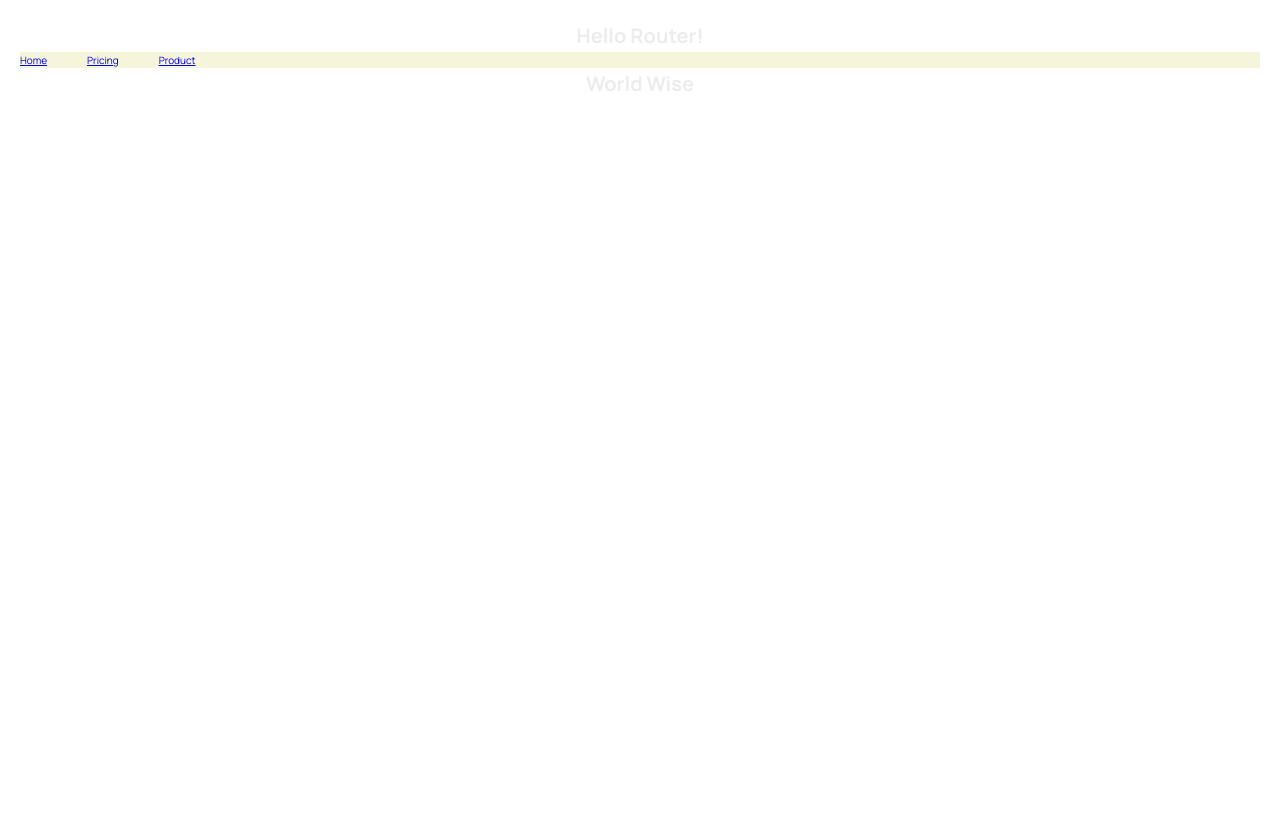
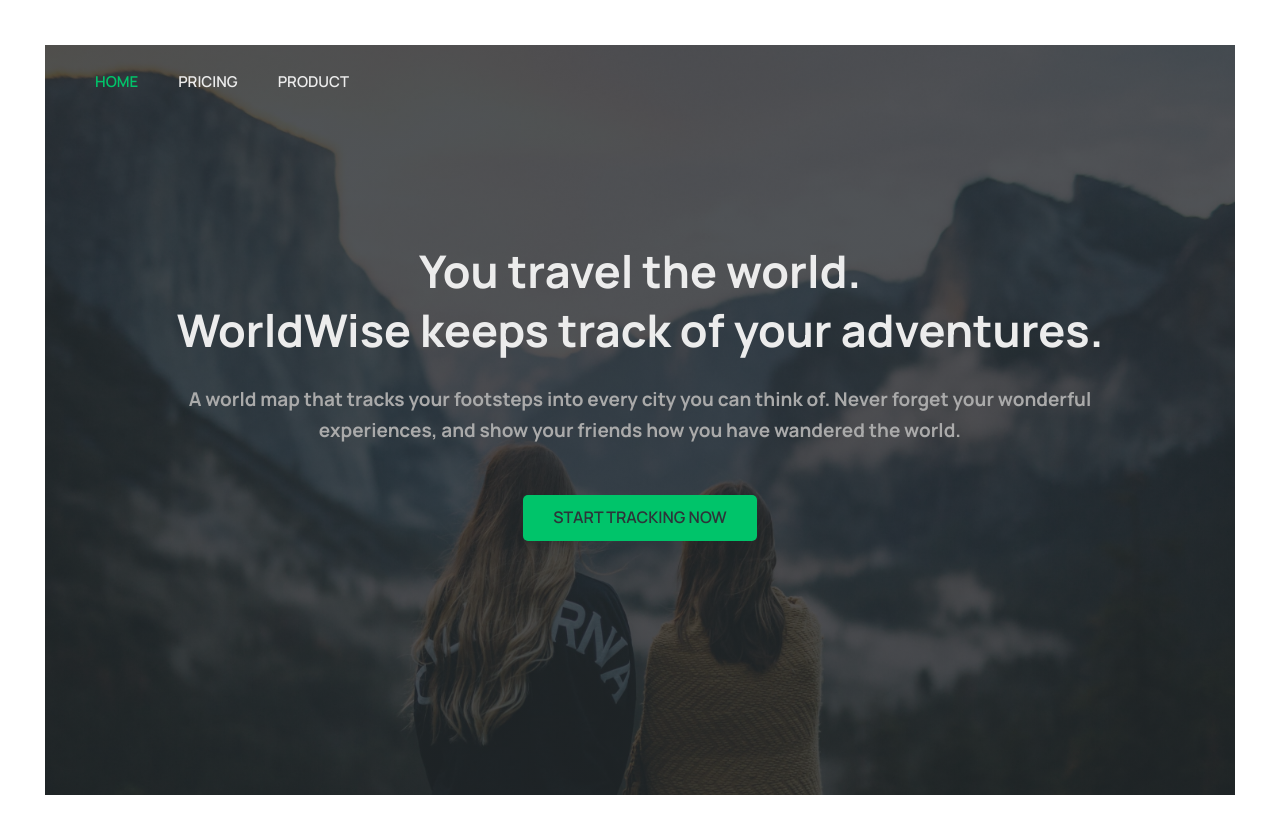
Before and after one commit to idealapt404/worldwise-react-sample, a React (Vite) app: page / in a window 1280 px wide. Shown: the top 834 px of the page. Before the commit the page ends 800 px from the top, so only its background shows below. Built offline with nearby package versions, Linux system fonts and the light colour scheme.

Commit message:
adds more components and css modules for a home page

```diff
--- a/src/App.tsx
+++ b/src/App.tsx
@@ -4,17 +4,18 @@
 import Pricing from './pages/Pricing.tsx';
 import HomePage from './pages/HomePage.tsx';
 import PageNotFound from './pages/PageNotFound.tsx';
+import AppLayout from './pages/AppLayout.tsx';
 
 function App() {
 
   return (
     <div>
-      <h1>Hello Router!</h1>
       <BrowserRouter>
         <Routes>
           <Route path="/" element={<HomePage />} />
           <Route path="product" element={<Product />} />
           <Route path="pricing" element={<Pricing />} />
+          <Route path="app" element={<AppLayout />} />
           <Route path="*" element={<PageNotFound />} />
         </Routes>
       </BrowserRouter>
--- /dev/null
+++ b/src/components/AppNav.module.css
@@ -0,0 +1,28 @@
+.nav {
+  margin-top: 3rem;
+  margin-bottom: 2rem;
+}
+
+.nav ul {
+  list-style: none;
+  display: flex;
+  background-color: var(--color-dark--2);
+  border-radius: 7px;
+}
+
+.nav a:link,
+.nav a:visited {
+  display: block;
+  color: inherit;
+  text-decoration: none;
+  text-transform: uppercase;
+  font-size: 1.2rem;
+  font-weight: 700;
+  padding: 0.5rem 2rem;
+  border-radius: 5px;
+}
+
+/* CSS Modules feature */
+.nav a:global(.active) {
+  background-color: var(--color-dark--0);
+}
--- /dev/null
+++ b/src/components/AppNav.tsx
@@ -0,0 +1,20 @@
+import React from 'react';
+import { NavLink } from 'react-router-dom';
+import styles from './AppNav.module.css';
+
+const AppNav: React.FC = () => {
+  return (
+    <nav className={styles.nav}>
+      <ul>
+        <li>
+          <NavLink to="cities">Cities</NavLink>
+        </li>
+        <li>
+          <NavLink to="countries">Countries</NavLink>
+        </li>
+    </ul>
+    </nav>
+  );
+}
+
+export default AppNav;
--- /dev/null
+++ b/src/components/Logo.module.css
@@ -0,0 +1,3 @@
+.logo {
+  height: 5.2rem;
+}
--- /dev/null
+++ b/src/components/Logo.tsx
@@ -0,0 +1,13 @@
+import React from 'react';
+import { Link } from 'react-router-dom';
+import styles from './Logo.module.css';
+
+const Logo: React.FC = () => {
+  return (
+    <Link to="/">
+      <img src="/logo.png" alt="WorldEise logo" className={styles.logo} />
+    </Link>
+  );
+}
+
+export default Logo;
--- a/src/components/PageNav.module.css
+++ b/src/components/PageNav.module.css
@@ -1,5 +1,4 @@
 .nav {
-  background-color: beige;
   display: flex;
   align-items: center;
   justify-content: space-between;
@@ -11,3 +10,25 @@
   align-items: center;
   gap: 4rem;
 }
+
+.nav a:link,
+.nav a:visited {
+  text-decoration: none;
+  color: var(--color-light--2);
+  text-transform: uppercase;
+  font-size: 1.5rem;
+  font-weight: 600;
+}
+
+/* CSS Modules feature */
+.nav a:global(.active) {
+  color: var(--color-brand--2);
+}
+
+a.ctaLink:link,
+a.ctaLink:visited {
+  background-color: var(--color-brand--2);
+  color: var(--color-dark--0);
+  padding: 0.8rem 2rem;
+  border-radius: 7px;
+}
--- /dev/null
+++ b/src/components/Sidebar.module.css
@@ -0,0 +1,18 @@
+.sidebar {
+  flex-basis: 56rem;
+  background-color: var(--color-dark--1);
+  padding: 3rem 5rem 3.5rem 5rem;
+  dispay: flex;
+  flex-direction: column;
+  align-items: center;
+  height: calc(100vh - 4.8rem);
+}
+
+.footer {
+  margin-top: auto;
+}
+
+.copyright {
+  font-size: 1.2rem;
+  color: var(--color-light--1);
+}
--- /dev/null
+++ b/src/components/Sidebar.tsx
@@ -0,0 +1,22 @@
+import React from 'react';
+import { Outlet } from 'react-router-dom'
+import styles from './Sidebar.module.css';
+import Logo from './Logo.tsx';
+import AppNav from './AppNav.tsx';
+
+const Sidebar: React.FC = () => {
+  return (
+    <div className={styles.sidebar}>
+      <Logo />
+      <AppNav />
+      <Outlet />
+      <footer className={styles.footer}>
+        <p className={styles.copyright}>
+          &copy; Copyright {new Date().getFullYear()} by WorldWise Inc.
+        </p>
+      </footer>
+    </div>
+  );
+}
+
+export default Sidebar;
--- /dev/null
+++ b/src/pages/AppLayout.module.css
@@ -0,0 +1,7 @@
+.app {
+  height: 100vh;
+  padding: 2.4rem;
+  overscroll-behavior-y: none;
+  display: flex;
+  position: relative;
+}
--- /dev/null
+++ b/src/pages/AppLayout.tsx
@@ -0,0 +1,13 @@
+import React from 'react';
+import styles from './AppLayout.module.css';
+import Sidebar from '../components/Sidebar.tsx';
+
+const AppLayout: React.FC = () => {
+  return (
+    <div className={styles.app}>
+      <Sidebar />
+    </div>
+  );
+}
+
+export default AppLayout;
--- /dev/null
+++ b/src/pages/HomePage.module.css
@@ -0,0 +1,34 @@
+.homepage {
+  height: calc(100vh - 5rem);
+  margin: 2.5rem;
+  background-image: linear-gradient(
+      rgba(36, 42, 46, 0.8),
+      rgba(36, 42, 46, 0.8)
+  ),
+  url("/bg.jpg");
+  background-size: cover;
+  background-position: center;
+  padding: 2.5rem 5rem;
+}
+
+.homepage section {
+  display: flex;
+  flex-direction: column;
+  height: 85%;
+  align-items: center;
+  justify-content: center;
+  gap: 2.5rem;
+  text-align: center;
+}
+
+.homepage h1 {
+  font-size: 4.5rem;
+  line-height: 1.3;
+}
+
+.homepage h2 {
+  width: 90%;
+  font-size: 1.9rem;
+  color: var(--color-light--1);
+  margin-bottom: 2.5rem;
+}
--- a/src/pages/HomePage.tsx
+++ b/src/pages/HomePage.tsx
@@ -1,12 +1,28 @@
 import React from 'react';
 import PageNav from '../components/PageNav.tsx';
+import styles from './HomePage.module.css';
+import { Link } from 'react-router-dom';
 
 const HomePage: React.FC = () => {
   return (
-    <div>
+    <main className={styles.homepage}>
       <PageNav />
-      <h1>World Wise</h1>
-    </div>
+      <section>
+        <h1>
+          You travel the world.
+          <br />
+          WorldWise keeps track of your adventures.
+        </h1>
+        <h2>
+          A world map that tracks your footsteps into every city you can think
+          of. Never forget your wonderful experiences, and show your friends how
+          you have wandered the world.
+        </h2>
+        <Link to="/login" className="cta">
+          Start tracking now
+        </Link>
+      </section>
+    </main>
   );
 }
 
```
